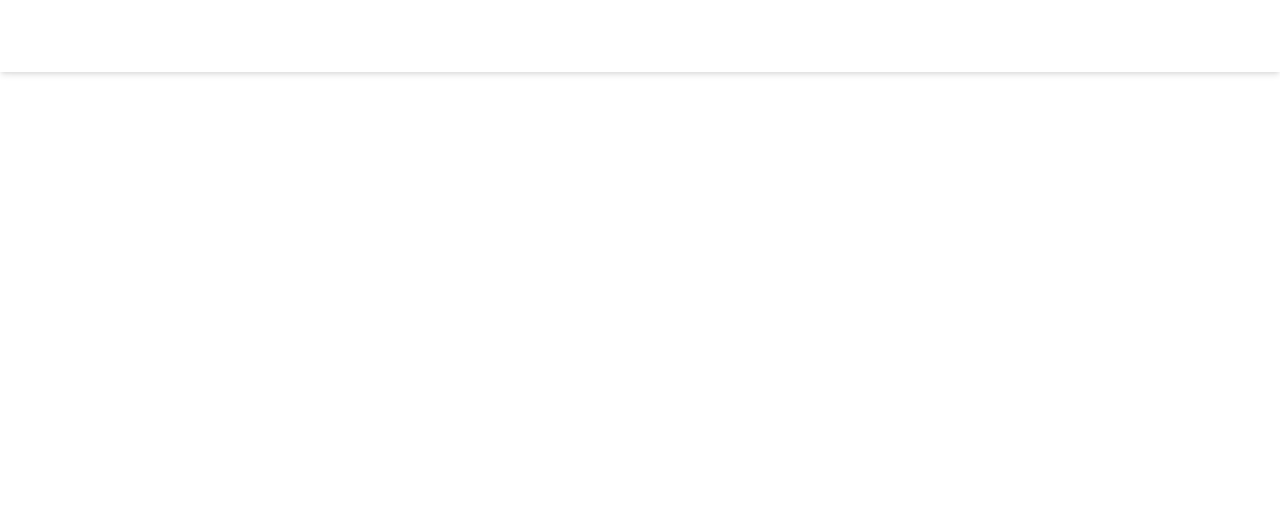
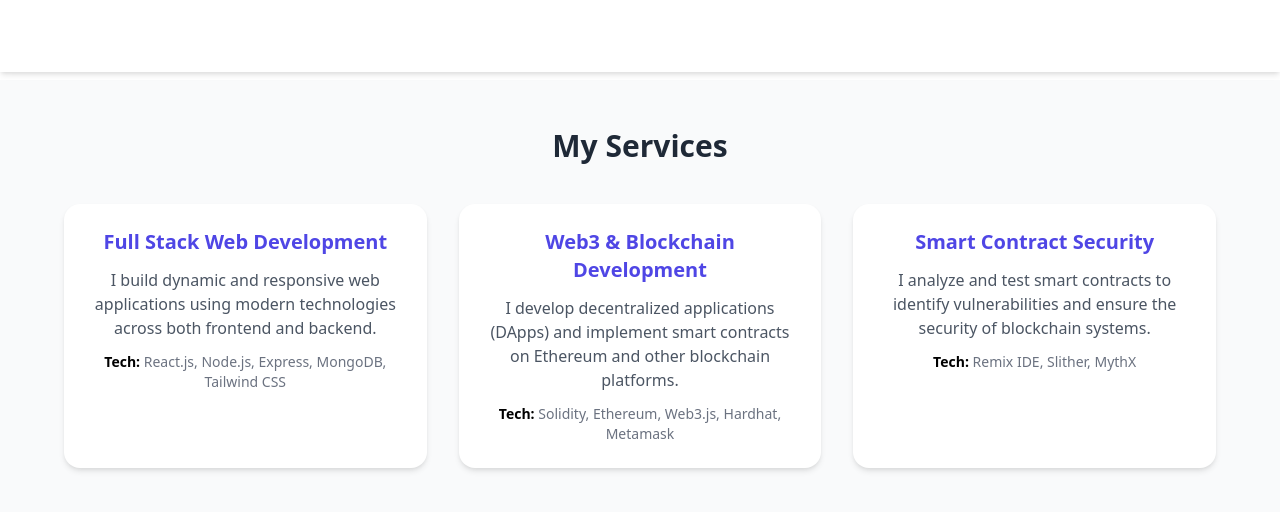
Before and after one commit to vshawale907/vaibhav-portfolio, a React (Vite) app: page /services in a window 1280 px wide. Shown: the top 512 px of the page. Built offline with nearby package versions, Linux system fonts and the light colour scheme.

Commit message:
Project added

```diff
--- a/src/components/Navbar.tsx
+++ b/src/components/Navbar.tsx
@@ -5,7 +5,7 @@ const Navbar = () => {
         <nav className="fixed top-0 left-0 w-full bg-[#0f0f0f]/95 backdrop-blur text-white p-4 shadow-md z-50">
             <div className="flex justify-between items-center max-w-6xl mx-auto">
                 <Link to="/" className="text-[#ff6600] font-bold text-xl">
-                    LOGO
+                    VH
                 </Link>
 
                 <div className="space-x-8 hidden md:flex">
--- a/src/sections/Home.tsx
+++ b/src/sections/Home.tsx
@@ -1,5 +1,6 @@
 import { Link } from "react-router-dom";
 import { FaGithub, FaLinkedin, FaDiscord, FaTwitter } from "react-icons/fa";
+import { FaXTwitter } from "react-icons/fa6";
 
 const Home = () => {
     return (
@@ -31,16 +32,16 @@ const Home = () => {
                 {/* Social Icons */}
                 <div className="flex space-x-6 mt-6">
                     <a
-                        href="https://x.com/yourusername"
+                        href="https://x.com/https://x.com/vshawale90"
                         target="_blank"
                         rel="noopener noreferrer"
                         aria-label="X"
                         className="text-gray-400 hover:text-black transition-transform transform hover:scale-110"
                     >
-                        <FaTwitter size={26} />
+                        <FaXTwitter size={26} />
                     </a>
                     <a
-                        href="https://linkedin.com/in/yourusername"
+                        href="https://www.linkedin.com/in/vaibhav-hawale-13a645257/"
                         target="_blank"
                         rel="noopener noreferrer"
                         aria-label="LinkedIn"
@@ -49,7 +50,7 @@ const Home = () => {
                         <FaLinkedin size={26} />
                     </a>
                     <a
-                        href="https://github.com/yourusername"
+                        href="https://github.com/vshawale907"
                         target="_blank"
                         rel="noopener noreferrer"
                         aria-label="GitHub"
@@ -58,7 +59,7 @@ const Home = () => {
                         <FaGithub size={26} />
                     </a>
                     <a
-                        href="https://discord.gg/yourDiscordID"
+                        href="http://discordapp.com/users/1245308638361550889"
                         target="_blank"
                         rel="noopener noreferrer"
                         aria-label="Discord"
@@ -73,8 +74,9 @@ const Home = () => {
             <img
                 src="/src/assets/vaibhav_image.jpg"
                 alt="Profile"
-                className="rounded-full w-64 h-64 object-cover mt-8 md:mt-0 shadow-lg"
+                className="rounded-full w-72 h-72 object-cover mt-8 md:mt-0 shadow-lg"
             />
+
         </section>
     );
 };
--- a/src/sections/Portfolio.tsx
+++ b/src/sections/Portfolio.tsx
@@ -1,9 +1,167 @@
-import React from 'react'
+import React from "react";
+
+// ✅ Import your project images from src/assets
+import solImg from "../assets/sol.png";
+// import greenImg from "../assets/green-labeling.png";
+// import flaskImg from "../assets/flask-bookstore.png";
+// import zombiesImg from "../assets/cryptozombies.png";
+// import portfolioImg from "../assets/portfolio.png";
 
 const Portfolio = () => {
+    // 🧱 Projects Data
+    const projects = [
+        {
+            title: "Ethereum-Based Electronic Voting System",
+            description:
+                "A secure and transparent voting system built using Ethereum blockchain to ensure tamper-proof elections.",
+            features: [
+                "Smart contracts for secure vote storage",
+                "Admin dashboard for candidate management",
+                "Real-time vote count with transparency",
+                "MetaMask integration for decentralized login",
+            ],
+            techStack: ["Solidity", "Web3.js", "React", "Ganache", "MetaMask"],
+            links: {
+                github: "https://github.com/yourusername/Electronic-Voting-System",
+                liveDemo: "https://yourvotingdapp.vercel.app/",
+            },
+            image: solImg,
+        },
+        {
+            title: "Blockchain-Based Green Labeling & Carbon Credit Platform",
+            description:
+                "A platform enabling businesses to trace, retire, and validate carbon credits using UCR smart contracts.",
+            features: [
+                "Smart contract-based credit retirement",
+                "UCR integration for carbon validation",
+                "Traceability dashboard for transparency",
+                "NFT-style green labeling for verified companies",
+            ],
+            techStack: ["Solidity", "React", "Node.js", "Express", "MongoDB"],
+            links: {
+                github: "https://github.com/yourusername/Green-Labeling-Platform",
+                liveDemo: "https://greenlabeling.vercel.app/",
+            },
+            // image: greenImg,
+        },
+        {
+            title: "Flask Bookstore App",
+            description:
+                "An online bookstore where users can browse, add to cart, and buy books securely.",
+            features: [
+                "User authentication and session management",
+                "Admin panel for book management",
+                "Cart and checkout functionality",
+            ],
+            techStack: ["Flask", "Python", "SQLite", "HTML", "CSS"],
+            links: {
+                github: "https://github.com/yourusername/flask-bookstore",
+                liveDemo: "https://flask-bookstore.onrender.com/",
+            },
+            // image: flaskImg,
+        },
+        {
+            title: "CryptoZombies DApp (Learning Project)",
+            description:
+                "A fun blockchain game where users create and battle zombies using Solidity smart contracts.",
+            features: [
+                "ERC721 token-based zombie characters",
+                "Smart contract-based game logic",
+                "Frontend built using Web3.js",
+            ],
+            techStack: ["Solidity", "Web3.js", "JavaScript", "HTML/CSS"],
+            links: {
+                github: "https://github.com/yourusername/cryptozombies",
+            },
+            // image: zombiesImg,
+        },
+        {
+            title: "Portfolio Website",
+            description:
+                "My personal portfolio website showcasing my projects, skills, and experiences.",
+            features: [
+                "Responsive design using Tailwind CSS",
+                "Smooth animations and transitions",
+                "Dynamic project rendering",
+            ],
+            techStack: ["React", "TailwindCSS", "Framer Motion"],
+            links: {
+                github: "https://github.com/yourusername/portfolio",
+                liveDemo: "https://yourportfolio.vercel.app/",
+            },
+            // image: portfolioImg,
+        },
+    ];
+
+    // 🧩 Component UI
     return (
-        <div>Portfolio</div>
-    )
-}
+        <section id="projects" className="py-10 bg-gray-50">
+            <h2 className="text-4xl font-bold text-center mb-10 text-gray-900">
+                My Projects
+            </h2>
 
-export default Portfolio
+            <div className="grid grid-cols-1 sm:grid-cols-2 lg:grid-cols-3 gap-8 px-6">
+                {projects.map((project, index) => (
+                    <div
+                        key={index}
+                        className="bg-white p-5 rounded-2xl shadow-md hover:shadow-xl hover:-translate-y-1 transition-all duration-300"
+                    >
+                        {/* Image */}
+                        <img
+                            src={project.image}
+                            alt={project.title}
+                            className="rounded-xl mb-4 w-full object-cover"
+                            style={{ maxHeight: "200px" }}
+                        />
+
+                        {/* Title */}
+                        <h3 className="text-xl font-semibold mb-2 text-gray-900">
+                            {project.title}
+                        </h3>
+
+                        {/* Description */}
+                        <p className="text-gray-600 mb-3">{project.description}</p>
+
+                        {/* Features */}
+                        <ul className="text-sm text-gray-500 mb-3 list-disc list-inside">
+                            {project.features.map((feature, i) => (
+                                <li key={i}>{feature}</li>
+                            ))}
+                        </ul>
+
+                        {/* Tech Stack */}
+                        <p className="text-sm text-gray-700 mb-3">
+                            <strong>Tech Stack:</strong> {project.techStack.join(", ")}
+                        </p>
+
+                        {/* Links */}
+                        <div className="flex gap-4">
+                            {project.links.github && (
+                                <a
+                                    href={project.links.github}
+                                    target="_blank"
+                                    rel="noopener noreferrer"
+                                    className="text-blue-600 hover:underline"
+                                >
+                                    GitHub
+                                </a>
+                            )}
+                            {project.links.liveDemo && (
+                                <a
+                                    href={project.links.liveDemo}
+                                    target="_blank"
+                                    rel="noopener noreferrer"
+                                    className="text-green-600 hover:underline"
+                                >
+                                    Live Demo
+                                </a>
+                            )}
+                        </div>
+                    </div>
+                ))}
+            </div>
+        </section>
+    );
+};
+
+export default Portfolio;
--- a/src/sections/Services.tsx
+++ b/src/sections/Services.tsx
@@ -1,8 +1,50 @@
 import React from 'react'
 
 const Services = () => {
+    const services = [
+        {
+            title: "Full Stack Web Development",
+            description:
+                "I build dynamic and responsive web applications using modern technologies across both frontend and backend.",
+            tech: "React.js, Node.js, Express, MongoDB, Tailwind CSS",
+        },
+        {
+            title: "Web3 & Blockchain Development",
+            description:
+                "I develop decentralized applications (DApps) and implement smart contracts on Ethereum and other blockchain platforms.",
+            tech: "Solidity, Ethereum, Web3.js, Hardhat, Metamask",
+        },
+        {
+            title: "Smart Contract Security",
+            description:
+                "I analyze and test smart contracts to identify vulnerabilities and ensure the security of blockchain systems.",
+            tech: "Remix IDE, Slither, MythX",
+        },
+    ];
+
     return (
-        <div>Services</div>
+        <section className="py-12 bg-gray-50">
+            <div className="max-w-6xl mx-auto text-center">
+                <h2 className="text-3xl font-bold mb-10 text-gray-800">My Services</h2>
+
+                <div className="grid grid-cols-1 md:grid-cols-3 gap-8">
+                    {services.map((service, index) => (
+                        <div
+                            key={index}
+                            className="bg-white p-6 rounded-2xl shadow-md hover:shadow-xl transition-all duration-300"
+                        >
+                            <h3 className="text-xl font-semibold mb-3 text-indigo-600">
+                                {service.title}
+                            </h3>
+                            <p className="text-gray-600">{service.description}</p>
+                            <p className="mt-3 text-sm text-gray-500">
+                                <strong><span className='text-black'>Tech:</span></strong> {service.tech}
+                            </p>
+                        </div>
+                    ))}
+                </div>
+            </div>
+        </section>
     )
 }
 
```
Also changed, not shown: src/assets/sol.png (added).
